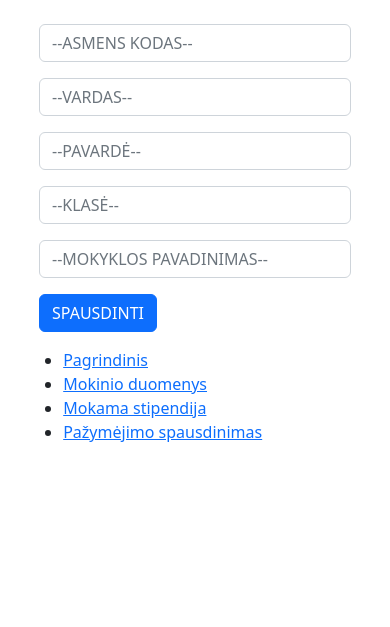
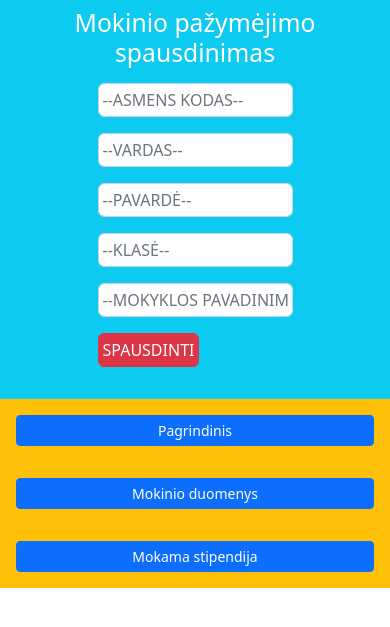
Before and after one commit to g-strazdas/php-School, a PHP site: page /data/pazymejimas.php in a window 390 px wide. Shown: the top 627 px of the page. Run offline with PHP 8.4, Linux system fonts and the light colour scheme.

Commit message:
pazymejimas.php bootstrap local,visual btn,tbl,nav,colors,curr.pg.detect method chngd

```diff
--- a/data/pazymejimas.php
+++ b/data/pazymejimas.php
@@ -9,39 +9,49 @@
     <link href="/src/bootstrap-5.2.0-beta1-dist/css/bootstrap.min.css" rel="stylesheet">
     <link href="/data/style.css" rel="stylesheet">
 </head>
+
 <body>
-<?php include "nav.php"?>
-<div>
-    <br>
-<form method="POST"  class="form-group mb-3" style=" margin-left: auto; margin-right: auto; width: 80%;">
+
+<div class="container-fluid p-0 bg-info">
+    <div class="row">
+        <h2 class="text-center text-white p-2">Mokinio pažymėjimo spausdinimas</h2>
+    </div>
+    <?php include "students.php";  include "nav.php";?>
+
+</div>
+<div class="container-fluid p-0 bg-info">
+    <form method="POST"  class="form-group bg-info w-50" style=" margin-left: auto; margin-right: auto;">
         <div class="form-group mb-3">
-        <input type="text" class="form-control" name="idNumber" placeholder="--ASMENS KODAS--" required>
+            <input type="text" class="form-control bg-white p-1" name="idNumber" placeholder="--ASMENS KODAS--" required>
         </div>
         <div class="form-group mb-3">
-        <input type="text" class="form-control" name="firstName" placeholder="--VARDAS--" required>
+            <input type="text" class="form-control bg-white p-1" name="firstName" placeholder="--VARDAS--" required>
         </div>
         <div class="form-group mb-3">
-        <input type="text" class="form-control" name="lastName" placeholder="--PAVARDĖ--" required>
+            <input type="text" class="form-control bg-white p-1" name="lastName" placeholder="--PAVARDĖ--" required>
         </div>
         <div class="form-group mb-3">
-        <input type="text" class="form-control" name="courseNr" placeholder="--KLASĖ--" required>
+            <input type="text" class="form-control bg-white p-1" name="courseNr" placeholder="--KLASĖ--" required>
         </div>
         <div class="form-group mb-3">
-        <input type="text" class="form-control" name="schoolName" placeholder="--MOKYKLOS PAVADINIMAS--" required>
+            <input type="text" class="form-control bg-white p-1" name="schoolName" placeholder="--MOKYKLOS PAVADINIMAS--" required>
         </div>
         <div class="form-group mb-3">
-    <button class="btn btn-primary" name="submit">SPAUSDINTI</button>
+            <button class="btn btn-danger p-1 mb-3" name="submit">SPAUSDINTI</button>
         </div>
     </form>
+    <div class="row bg-info py-0"></div>
     </div>
+
 
 <div>
     <?php
     if(isset($_POST['submit']))
     {
         ?>
-        <div>
-            <table class="table table-borderless tbl">
+        <div class="container-fluid p-0 bg-info">
+
+            <table class="table table-borderless tbl my-0">
                 <thead><tr><th colspan="20">LIETUVOS RESPUBLIKA</th></tr></thead>
                 <tbody>
                 <tr>
@@ -81,22 +91,21 @@
                 </tr>
                 </tbody>
             </table>
+            <div class="row bg-info py-2"></div>
         </div>
         <?php
     }
     ?>
 </div>
-<div class="navi">
+<div class="container-fluid p-0">
+    <div class="d-grid d-md-block text-center bg-warning">
         <?php
+        require 'nav.php';
         $this_page = $_SERVER['SCRIPT_NAME'];
-echo '<ul>';
-foreach( $navigacija as $key=>$val ) {
-    echo '<li><a href="'  . $val . '"';
-    if( $val == $this_page) echo ' class="active"';
-    echo '>' . $key  . '</a></li>' . PHP_EOL ;
-}
-echo '</ul>' ;
+        foreach($navigacija as $key=>$val)
+            if (strpos($val, $this_page) === False){echo '<a class="btn btn-primary btn-sm m-3" href="'.$val.'" type='.'"button">'.$key.'</a>';}
         ?>
+    </div>
 </div>
 </body>
 </html>
```
Lines whose indentation alone changed are shown as unchanged.
